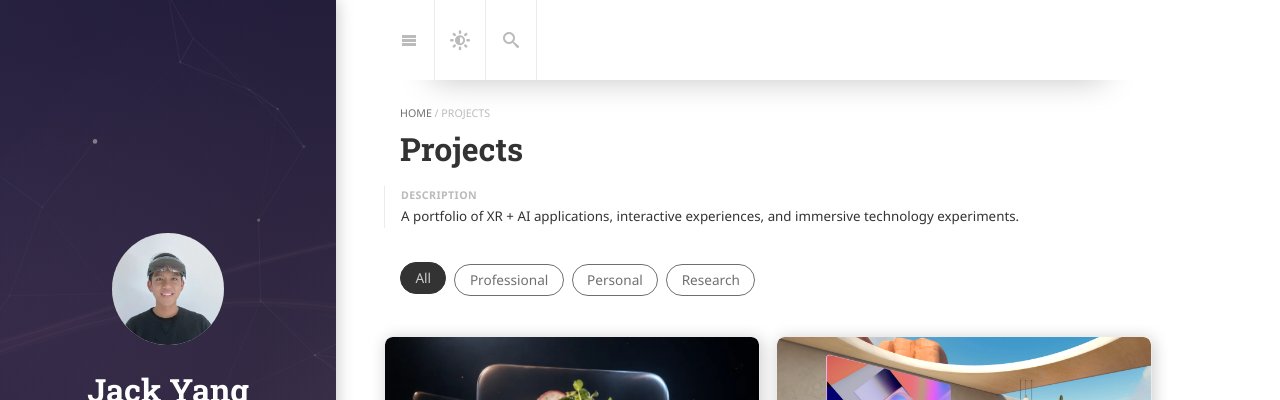
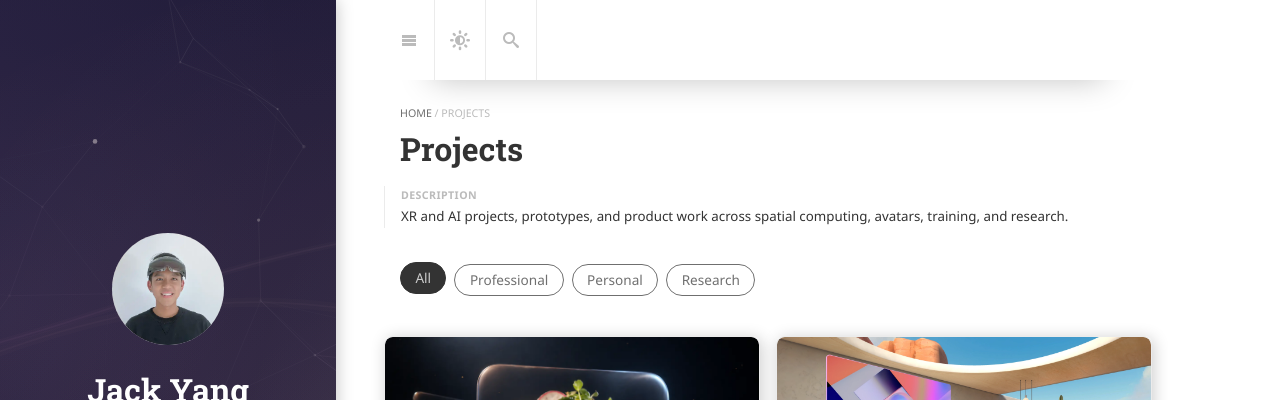
Before and after one commit to jackyangzzh/jackyang.io, a Jekyll site: the page built from projects.md, in a window 1280 px wide and 900 px high. Shown: the top 400 px of the window. Built offline with Jekyll 4.4.1, drawn with Linux system fonts in a browser that asks for light colours; cached includes are drawn as plain includes; some web fonts are replaced.

Commit message:
small updates

```diff
--- a/_data/authors.yml
+++ b/_data/authors.yml
@@ -8,9 +8,9 @@ author1:
   # Used at the bottom of each page and at the top of the `about` layout
   # Markdown enabled, can use multiple paragraphs (enabled by `|`)
   about: |
-    Jack is an XR engineer at Microsoft shipping avatar and social experiences
-    for Microsoft Mesh and Teams, with over a decade of work across XR, AI, and
-    immersive product design.
+    Jack Yang is a Microsoft XR engineer working on avatars and shared
+    experiences for Mesh and Teams. He has spent more than a decade building XR
+    and AI products across research, startups, and product teams.
 
   # This photo will be used in the about section
   picture:
--- a/projects.md
+++ b/projects.md
@@ -3,7 +3,7 @@ layout: projects
 title: Projects
 show_collection: projects
 description: >
-  A portfolio of XR + AI applications, interactive experiences,
-  and immersive technology experiments.
+  XR and AI projects, prototypes, and product work across spatial computing,
+  avatars, training, and research.
 no_groups: true
 ---
```
Also changed, not shown: about.md (+3 -3 lines), blogs.md (+1 -2 lines), index.md (+2 -2 lines), posts.md (+2 -2 lines).
